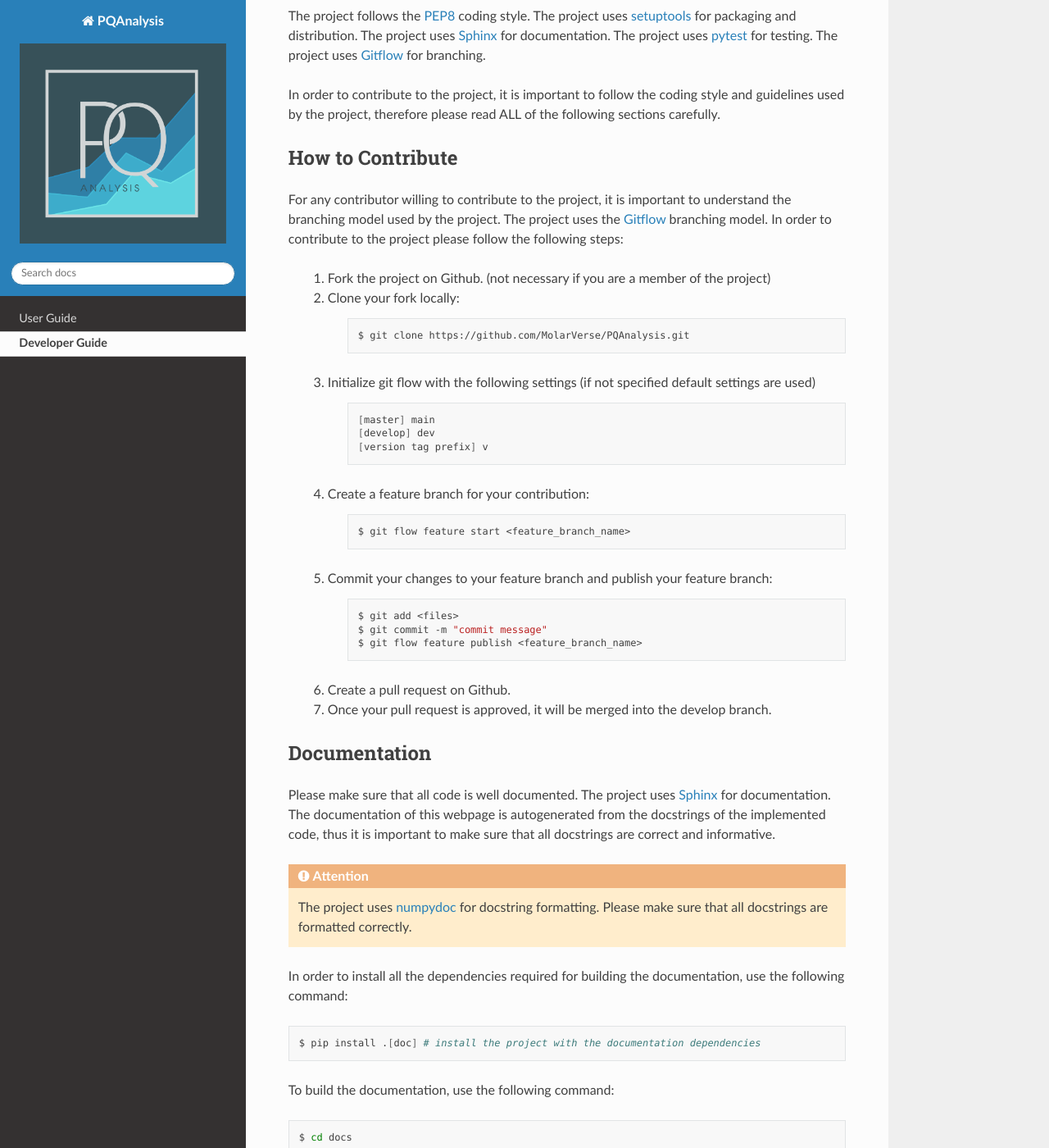
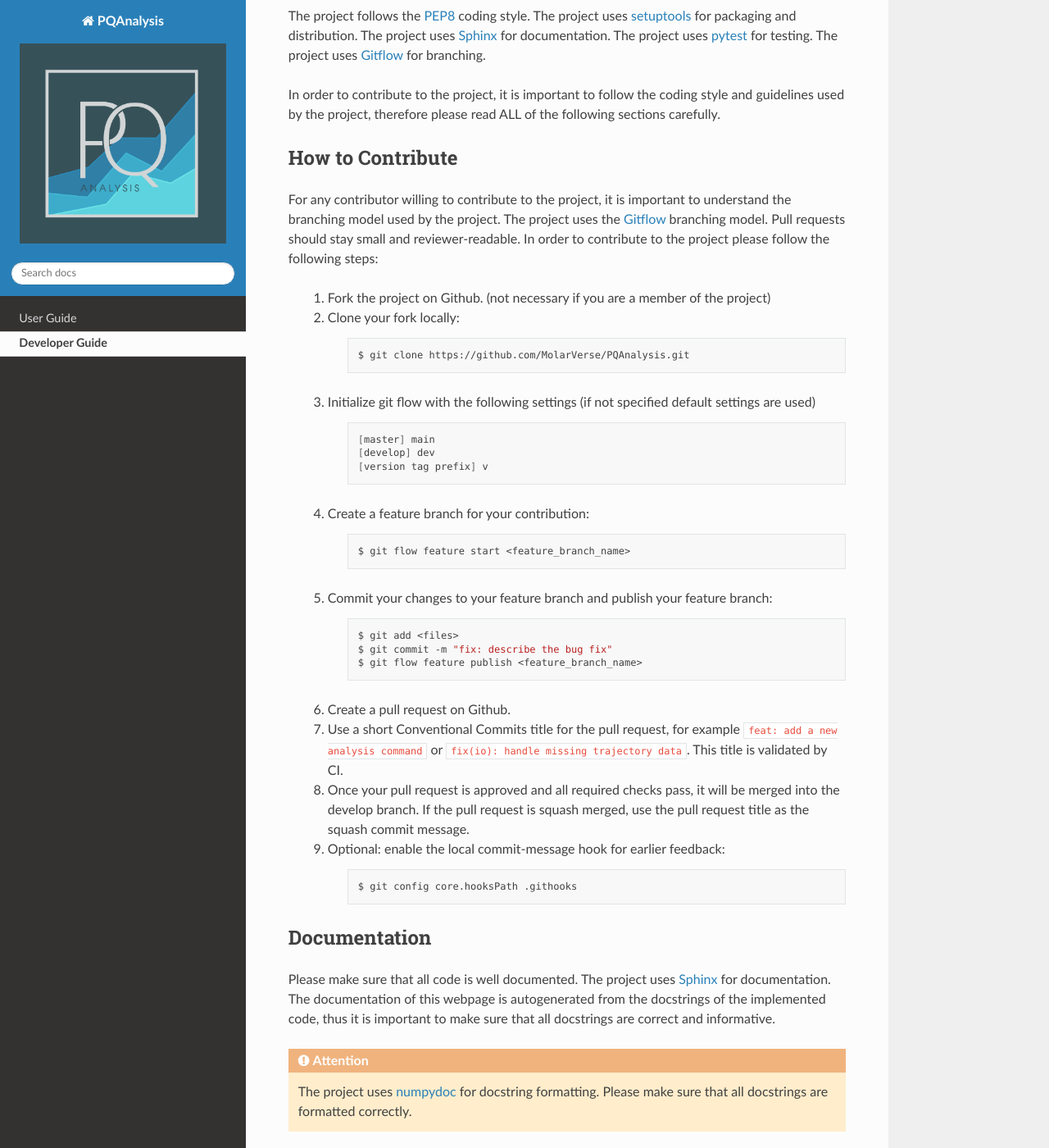
Before and after one commit to MolarVerse/PQAnalysis, a Sphinx documentation site: the page built from docs/source/developerGuide/developerGuide.rst, in a window 1280 px wide and 1400 px high, scrolled down 328 px. Shown: the whole window at 82% size. Built offline with Sphinx 7.4.7 and the Read the Docs theme 3.1.0, drawn with Linux system fonts in a browser that asks for light colours.

Commit message:
ci: standardize pull request workflow (#129)
Summary:\n- Add a PR title check for Conventional Commits.\n- Add a short PR template.\n- Document Gitflow-compatible squash merge and local hook guidance.\n- Align release changelog generation with accepted PR title types.

```diff
--- a/docs/source/developerGuide/developerGuide.rst
+++ b/docs/source/developerGuide/developerGuide.rst
@@ -18,7 +18,7 @@
 How to Contribute
 *****************
 
-For any contributor willing to contribute to the project, it is important to understand the branching model used by the project. The project uses the `Gitflow <http://nvie.com/posts/a-successful-git-branching-model/>`_ branching model. In order to contribute to the project please follow the following steps:
+For any contributor willing to contribute to the project, it is important to understand the branching model used by the project. The project uses the `Gitflow <http://nvie.com/posts/a-successful-git-branching-model/>`_ branching model. Pull requests should stay small and reviewer-readable. In order to contribute to the project please follow the following steps:
 
 
     #. Fork the project on Github. (not necessary if you are a member of the project)
@@ -49,12 +49,20 @@
         .. code:: bash
 
             $ git add <files>
-            $ git commit -m "commit message"
+            $ git commit -m "fix: describe the bug fix"
             $ git flow feature publish <feature_branch_name>
 
     #. Create a pull request on Github.
 
-    #. Once your pull request is approved, it will be merged into the develop branch.
+    #. Use a short Conventional Commits title for the pull request, for example ``feat: add a new analysis command`` or ``fix(io): handle missing trajectory data``. This title is validated by CI.
+
+    #. Once your pull request is approved and all required checks pass, it will be merged into the develop branch. If the pull request is squash merged, use the pull request title as the squash commit message.
+
+    #. Optional: enable the local commit-message hook for earlier feedback:
+
+        .. code:: bash
+
+            $ git config core.hooksPath .githooks
 
 *************
 Documentation
--- a/pyproject.toml
+++ b/pyproject.toml
@@ -45,7 +45,7 @@
     "docstr-coverage",
 ]
 docs = [
-    "sphinx",
+    "sphinx>=7,<9",
     "sphinx-sitemap",
     "sphinx-rtd-theme",
     "breathe",
```
Also changed, not shown: README.md (+8 -3 lines), .github/pull_request_template.md (added), 2 other files.
